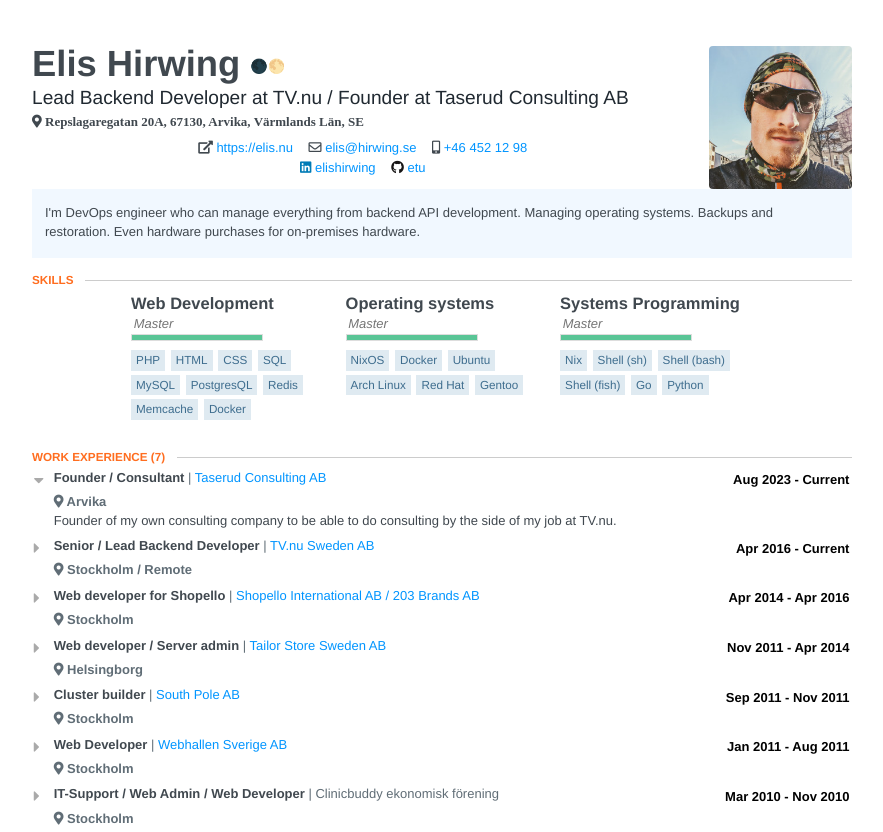
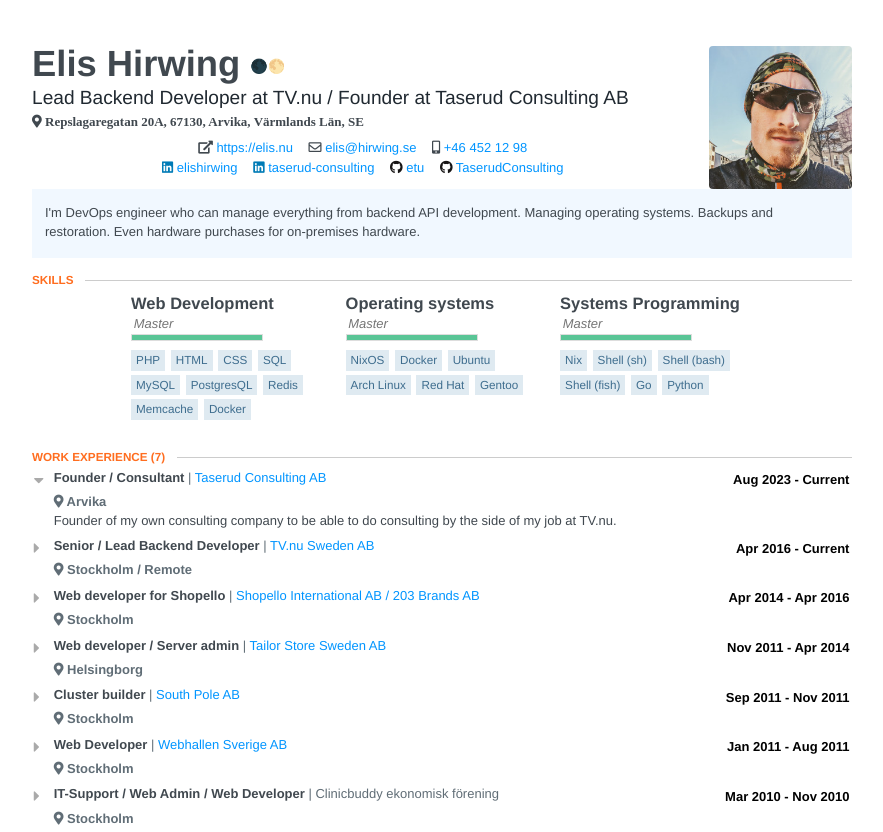
Before and after one commit to etu/resume, a plain HTML site: page index.html in a window 1280 px wide. Shown: the top 832 px of the page, without its empty margins (198-1081 px from the left). Drawn offline with Linux system fonts and the light colour scheme.

Commit message:
deploy: 4a7aedc82885f807d131c2af34dfaa0fadf859ab

```diff
--- a/index.html
+++ b/index.html
@@ -944,12 +944,44 @@ section .location {
 
 	                <div class="username">
 	                  <span
+	                    class="fab fa-linkedin
+	                      linkedin
+	                      social"
+	                  ></span>
+	                    <span class="url">
+	                      <a target="_blank" href="https://www.linkedin.com/company/taserud-consulting/">taserud-consulting</a>
+	                    </span>
+	                </div>
+
+
+
+	            </div>
+	            <div class="item">
+
+	                <div class="username">
+	                  <span
 	                    class="fab fa-github
 	                      github
 	                      social"
 	                  ></span>
 	                    <span class="url">
 	                      <a target="_blank" href="https://github.com/etu">etu</a>
+	                    </span>
+	                </div>
+
+
+
+	            </div>
+	            <div class="item">
+
+	                <div class="username">
+	                  <span
+	                    class="fab fa-github
+	                      github
+	                      social"
+	                  ></span>
+	                    <span class="url">
+	                      <a target="_blank" href="https://github.com/TaserudConsulting">TaserudConsulting</a>
 	                    </span>
 	                </div>
 
```
